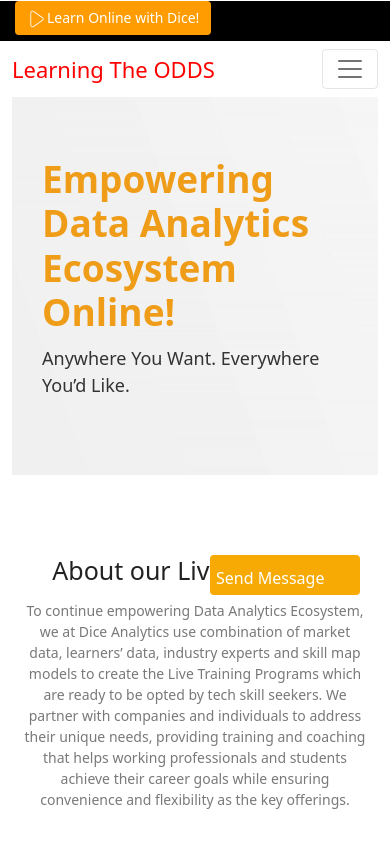
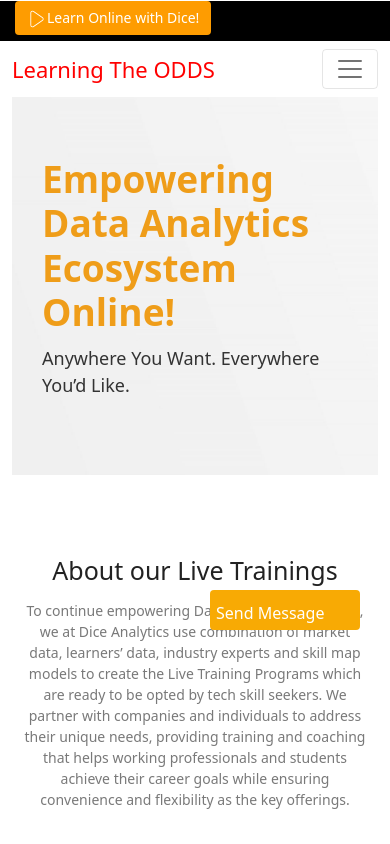
Before and after one commit to Saad-kareem/learningtheodds, a React (Vite) app: page /live-trainings in a window 390 px wide. Shown: the top 844 px of the page. Built offline with nearby package versions, Linux system fonts and the light colour scheme.

Commit message:
Minor Changing

```diff
--- a/src/styling/online.css
+++ b/src/styling/online.css
@@ -174,7 +174,7 @@
     color: #fff;
     text-align: start;
     padding: 10px 5px;
-    top: 555px;
+    top: 590px;
     right: 30px;
     position: fixed;
   }
```
